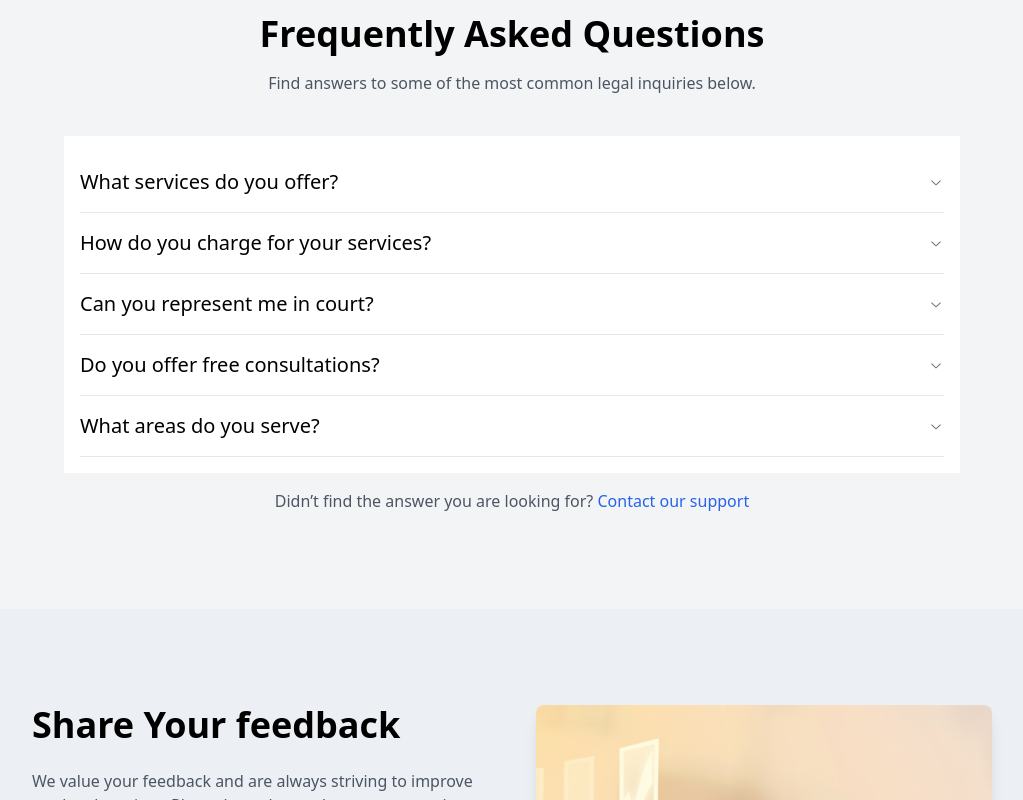
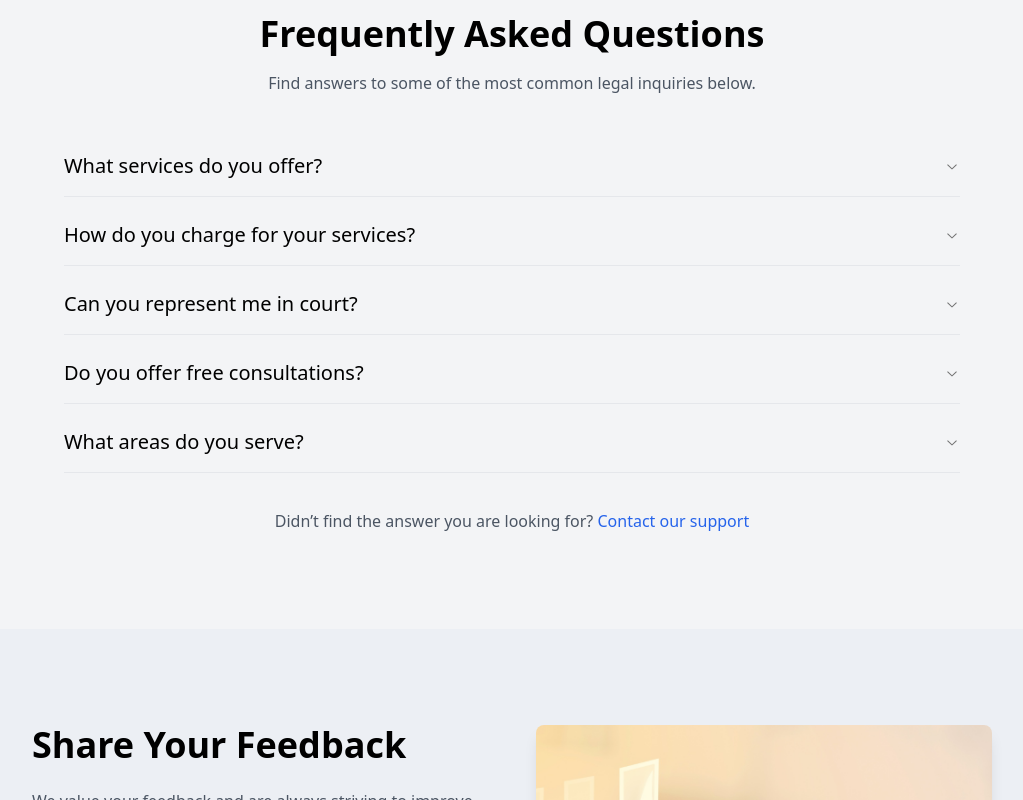
Before and after one commit to bhanudova02/lawyer-portfolio, a React (Vite) app: page / in a window 1280 px wide. Shown: the part 3320-4120 px from the top of the page, without its empty margins (128-1151 px from the left). Built offline with nearby package versions, Linux system fonts and the light colour scheme.

Commit message:
all animation added

```diff
--- a/src/App.jsx
+++ b/src/App.jsx
@@ -39,7 +39,7 @@ function App() {
       <FAQ />
       <FeedBack />
       <ContactUs />
-      {/* <Footer /> */}
+      <Footer />
     </main>
   )
 }
--- a/src/components/ContactUs.jsx
+++ b/src/components/ContactUs.jsx
@@ -1,23 +1,48 @@
+import AOS from 'aos';
+import 'aos/dist/aos.css'; // Import AOS CSS
+
+// Initialize AOS
+AOS.init({ once: true });
+
 export function ContactUs() {
     return (
         <section className="py-10 bg-white sm:py-16 lg:py-24">
             <div className="w-[100%] md:w-[80%] lg:max-w-6xl mx-auto space-y-10">
                 <div className="px-4 mx-auto sm:px-6 lg:px-8 max-w-7xl">
-                    <div className="max-w-2xl mx-auto text-center">
-                        <h2 className="text-3xl font-bold leading-tight text-gray-900 sm:text-4xl lg:text-5xl">Contact Us</h2>
+                    <div
+                        data-aos="fade-up"
+                        data-aos-duration="1000"
+                        className="max-w-2xl mx-auto text-center"
+                    >
+                        <h2 className="text-3xl font-bold leading-tight text-gray-900 sm:text-4xl lg:text-5xl">
+                            Contact Us
+                        </h2>
                         <p className="max-w-2l mx-auto mt-4 text-base leading-relaxed text-gray-600">
                             If you have any questions or need legal assistance, please fill out the form below. Our team will get back to you as soon as possible to provide the support you need.
                         </p>
                     </div>
 
-                    <div className="max-w-5xl mx-auto mt-12 sm:mt-16">
+                    <div
+                        data-aos="fade-up"
+                        data-aos-duration="1000"
+                        className="max-w-5xl mx-auto mt-12 sm:mt-16"
+                    >
                         <div className="bg-white shadow-md rounded-xl overflow-hidden">
                             <div className="px-6 py-12 sm:p-12">
-                                <h3 className="text-3xl font-semibold text-center text-gray-900">Get in Touch</h3>
+                                <h3
+                                    data-aos="fade-up"
+                                    data-aos-duration="1000"
+                                    className="text-3xl font-semibold text-center text-gray-900"
+                                >
+                                    Get in Touch
+                                </h3>
 
                                 <form action="#" method="POST" className="mt-10">
                                     <div className="grid grid-cols-1 sm:grid-cols-2 gap-x-6 gap-y-4">
-                                        <div>
+                                        <div
+                                            data-aos="fade-up"
+                                            data-aos-duration="1000"
+                                        >
                                             <label htmlFor="name" className="text-base font-medium text-gray-900">Full Name</label>
                                             <div className="mt-2.5 relative">
                                                 <input
@@ -29,7 +54,11 @@ export function ContactUs() {
                                             </div>
                                         </div>
 
-                                        <div>
+                                        <div
+                                            data-aos="fade-up"
+                                            data-aos-delay="200"
+                                            data-aos-duration="1000"
+                                        >
                                             <label htmlFor="email" className="text-base font-medium text-gray-900">Email Address</label>
                                             <div className="mt-2.5 relative">
                                                 <input
@@ -41,7 +70,11 @@ export function ContactUs() {
                                             </div>
                                         </div>
 
-                                        <div>
+                                        <div
+                                            data-aos="fade-up"
+                                            data-aos-delay="400"
+                                            data-aos-duration="1000"
+                                        >
                                             <label htmlFor="phone" className="text-base font-medium text-gray-900">Phone Number</label>
                                             <div className="mt-2.5 relative">
                                                 <input
@@ -53,7 +86,11 @@ export function ContactUs() {
                                             </div>
                                         </div>
 
-                                        <div>
+                                        <div
+                                            data-aos="fade-up"
+                                            data-aos-delay="600"
+                                            data-aos-duration="1000"
+                                        >
                                             <label htmlFor="company" className="text-base font-medium text-gray-900">Company Name (if applicable)</label>
                                             <div className="mt-2.5 relative">
                                                 <input
@@ -80,6 +117,9 @@ export function ContactUs() {
                                         <div className="sm:col-span-2">
                                             <button
                                                 type="submit"
+                                                data-aos="fade-up"
+                                                data-aos-delay="800"
+                                                data-aos-duration="1000"
                                                 className="inline-flex items-center justify-center w-full px-6 py-4 text-base font-semibold text-white bg-blue-600 rounded-md shadow-md hover:bg-blue-700 focus:outline-none focus:ring-2 focus:ring-blue-600"
                                             >
                                                 Send Message
--- a/src/components/FAQ.jsx
+++ b/src/components/FAQ.jsx
@@ -1,56 +1,109 @@
-import {
-    Accordion,
-    AccordionContent,
-    AccordionItem,
-    AccordionTrigger,
-} from "@/components/ui/accordion"
+import { Accordion, AccordionContent, AccordionItem, AccordionTrigger } from "@/components/ui/accordion";
+import AOS from 'aos';
+import 'aos/dist/aos.css'; // Import AOS CSS
+
+// Initialize AOS
+AOS.init({ once: true });
 
 export function FAQ() {
     return (
         <section className="py-10 bg-gray-100 sm:py-16 lg:py-24">
-            <div className="w-[90%] md:w-[80%] lg:max-w-6xl mx-auto ">
-                <div className="max-w-2xl mx-auto text-center">
-                    <h2 className="text-3xl font-bold leading-tight text-black sm:text-4xl lg:text-4xl">Frequently Asked Questions</h2>
-                    <p className="max-w-xl mx-auto mt-4 text-base leading-relaxed text-gray-600">Find answers to some of the most common legal inquiries below.</p>
+            <div className="w-[90%] md:w-[80%] lg:max-w-6xl mx-auto">
+                <div
+                    data-aos="fade-up"
+                    data-aos-duration="1000"
+                    className="max-w-2xl mx-auto text-center"
+                >
+                    <h2 className="text-3xl font-bold leading-tight text-black sm:text-4xl lg:text-4xl">
+                        Frequently Asked Questions
+                    </h2>
+                    <p
+                        data-aos="fade-up"
+                        data-aos-delay="200"
+                        data-aos-duration="1000"
+                        className="max-w-xl mx-auto mt-4 text-base leading-relaxed text-gray-600"
+                    >
+                        Find answers to some of the most common legal inquiries below.
+                    </p>
                 </div>
-                <div className="max-w-4xl mx-auto mt-8 space-y-4 md:mt-10">
-                    <div className="transition-all duration-200 bg-white  cursor-pointer hover:bg-gray-50">
-                        <Accordion type="single" collapsible className="p-4 ">
+                <div
+                    data-aos="fade-up"
+                    data-aos-delay="400"
+                    data-aos-duration="1000"
+                    className="max-w-4xl mx-auto mt-8 space-y-4 md:mt-10"
+                >
+                    <Accordion type="single" collapsible className="space-y-2">
                         <AccordionItem value="item-1">
-                                <AccordionTrigger className="text-xl text-start">What services do you offer?</AccordionTrigger>
+                            <AccordionTrigger
+                                data-aos="fade-right"
+                                data-aos-delay="500"
+                                className="text-xl text-start"
+                            >
+                                What services do you offer?
+                            </AccordionTrigger>
                             <AccordionContent>
                                 We specialize in various legal services including corporate law, family law, criminal defense, and real estate law.
                             </AccordionContent>
                         </AccordionItem>
                         <AccordionItem value="item-2">
-                                <AccordionTrigger className="text-xl text-start">How do you charge for your services?</AccordionTrigger>
+                            <AccordionTrigger
+                                data-aos="fade-right"
+                                data-aos-delay="600"
+                                className="text-xl text-start"
+                            >
+                                How do you charge for your services?
+                            </AccordionTrigger>
                             <AccordionContent>
                                 Our fees are structured based on the complexity of the case. We offer both hourly rates and flat fees, depending on the service.
                             </AccordionContent>
                         </AccordionItem>
                         <AccordionItem value="item-3">
-                                <AccordionTrigger className="text-xl text-start">Can you represent me in court?</AccordionTrigger>
+                            <AccordionTrigger
+                                data-aos="fade-right"
+                                data-aos-delay="700"
+                                className="text-xl text-start"
+                            >
+                                Can you represent me in court?
+                            </AccordionTrigger>
                             <AccordionContent>
                                 Yes, our experienced attorneys are fully equipped to represent clients in both civil and criminal court proceedings.
                             </AccordionContent>
                         </AccordionItem>
                         <AccordionItem value="item-4">
-                                <AccordionTrigger className="text-xl text-start">Do you offer free consultations?</AccordionTrigger>
+                            <AccordionTrigger
+                                data-aos="fade-right"
+                                data-aos-delay="800"
+                                className="text-xl text-start"
+                            >
+                                Do you offer free consultations?
+                            </AccordionTrigger>
                             <AccordionContent>
                                 We offer a free initial consultation to discuss your legal needs and determine how we can best assist you.
                             </AccordionContent>
                         </AccordionItem>
                         <AccordionItem value="item-5">
-                                <AccordionTrigger className="text-xl text-start">What areas do you serve?</AccordionTrigger>
+                            <AccordionTrigger
+                                data-aos="fade-right"
+                                data-aos-delay="900"
+                                className="text-xl text-start"
+                            >
+                                What areas do you serve?
+                            </AccordionTrigger>
                             <AccordionContent>
                                 We serve clients across the region, with a focus on [Your Location/City]. We are also available for remote consultations.
                             </AccordionContent>
                         </AccordionItem>
                     </Accordion>
                 </div>
-                    <p className="text-center text-gray-600 textbase mt-9">Didn’t find the answer you are looking for? <a href="#" title="" className="font-medium text-blue-600 transition-all duration-200 hover:text-blue-700 focus:text-blue-700 hover:underline">Contact our support</a></p>
-                </div>
+                <p
+                    data-aos="fade-up"
+                    data-aos-delay="1000"
+                    data-aos-duration="1000"
+                    className="text-center text-gray-600 text-base mt-9"
+                >
+                    Didn’t find the answer you are looking for? <a href="#" title="" className="font-medium text-blue-600 transition-all duration-200 hover:text-blue-700 focus:text-blue-700 hover:underline">Contact our support</a>
+                </p>
             </div>
         </section>
-    )
+    );
 }
--- a/src/components/FeedBack.jsx
+++ b/src/components/FeedBack.jsx
@@ -1,19 +1,38 @@
+import AOS from 'aos';
+import 'aos/dist/aos.css'; // Import AOS CSS
+
+// Initialize AOS
+AOS.init({ once: true });
+
 export function FeedBack() {
     return (
         <section className="py-10 bg-[#ECEFF4] sm:py-16 lg:py-24">
             <div className="w-[90%] md:w-[80%] lg:max-w-6xl mx-auto space-y-10">
                 <div className="px-4 mx-auto sm:px-6 lg:px-8 max-w-7xl">
                     <div className="grid lg:grid-cols-2 grid-cols-1 gap-12">
-                        <div className="space-y-6">
+                        <div
+                            data-aos="fade-up"
+                            data-aos-duration="1000"
+                            className="space-y-6"
+                        >
                             <h2 className="text-3xl font-bold leading-tight text-black sm:text-3xl lg:text-4xl">
-                                Share Your feedback
+                                Share Your Feedback
                             </h2>
-                            <p className="text-base text-gray-600">
+                            <p
+                                data-aos="fade-up"
+                                data-aos-delay="200"
+                                data-aos-duration="1000"
+                                className="text-base text-gray-600"
+                            >
                                 We value your feedback and are always striving to improve our legal services. Please let us know about your experience with our firm, and how we can better assist you in the future.
                             </p>
 
                             <form className="space-y-4">
-                                <div>
+                                <div
+                                    data-aos="fade-up"
+                                    data-aos-delay="400"
+                                    data-aos-duration="1000"
+                                >
                                     <label htmlFor="email" className="block text-sm font-medium text-gray-700">
                                         Email Address
                                     </label>
@@ -25,7 +44,11 @@ export function FeedBack() {
                                     />
                                 </div>
 
-                                <div>
+                                <div
+                                    data-aos="fade-up"
+                                    data-aos-delay="500"
+                                    data-aos-duration="1000"
+                                >
                                     <label htmlFor="feedback" className="block text-sm font-medium text-gray-700">
                                         Feedback
                                     </label>
@@ -39,6 +62,9 @@ export function FeedBack() {
 
                                 <button
                                     type="submit"
+                                    data-aos="zoom-in"
+                                    data-aos-delay="600"
+                                    data-aos-duration="1000"
                                     className="inline-flex items-center justify-center px-8 py-4 font-semibold text-white transition-all duration-200 bg-blue-600 rounded-md hover:bg-blue-700 focus:bg-blue-700"
                                 >
                                     Submit Feedback
@@ -46,7 +72,11 @@ export function FeedBack() {
                             </form>
                         </div>
 
-                        <div className="relative">
+                        <div
+                            data-aos="zoom-in"
+                            data-aos-duration="1000"
+                            className="relative"
+                        >
                             <img
                                 src="/feedback.jpg"
                                 alt="Legal Feedback"
--- a/src/components/Services.jsx
+++ b/src/components/Services.jsx
@@ -1,45 +1,50 @@
-import { Button } from "@/components/ui/button"
+import { Button } from "@/components/ui/button";
+import AOS from 'aos';
+import 'aos/dist/aos.css'; // Import AOS CSS
+
+// Initialize AOS
+AOS.init({ once: true });
 
 export function Services() {
     return (
         <div className="bg-gradient-to-r from-teal-500 via-cyan-600 to-blue-500 py-20">
             <div className="w-[90%] md:w-[80%] lg:max-w-6xl mx-auto">
 
-                <div className="mb-10 space-y-3">
+                <div className="mb-10 space-y-3" data-aos="fade-up" data-aos-duration="1000">
                     <h1 className="text-3xl md:text-4xl font-bold text-center text-white">Our Legal Services</h1>
                     <p className="text-lg font-medium text-gray-200 text-center leading-relaxed">
                         Our legal team offers personalized consultation, expert litigation, meticulous contract drafting, and thorough legal research. We ensure that your legal needs are met with clarity, precision, and unwavering dedication, empowering you to make informed decisions and safeguard your interests.
                     </p>
                 </div>
 
-                <h2 className="text-2xl md:text-3xl font-bold text-center mt-10 text-white">Get in Touch</h2>
-                <p className="text-center text-gray-200 mb-12">
+                <h2 className="text-2xl md:text-3xl font-bold text-center mt-10 text-white" data-aos="fade-up" data-aos-duration="1000">Get in Touch</h2>
+                <p className="text-center text-gray-200 mb-12" data-aos="fade-up" data-aos-delay="200" data-aos-duration="1000">
                     If you need legal assistance, please fill out the form below, and we'll get back to you promptly.
                 </p>
 
                 <div className="grid grid-cols-1 md:grid-cols-2 gap-6 mb-8">
-                    <div className="relative">
+                    <div className="relative" data-aos="fade-up" data-aos-delay="300" data-aos-duration="1000">
                         <input
                             type="email"
                             placeholder="Enter Your Email"
                             className="block w-full px-4 py-3 text-gray-700 placeholder-gray-500 bg-white border border-gray-300 rounded-lg focus:outline-none focus:ring-2 focus:ring-teal-400 focus:border-transparent"
                         />
                     </div>
-                    <div className="relative">
+                    <div className="relative" data-aos="fade-up" data-aos-delay="400" data-aos-duration="1000">
                         <input
                             type="text"
                             placeholder="Enter Your Name"
                             className="block w-full px-4 py-3 text-gray-700 placeholder-gray-500 bg-white border border-gray-300 rounded-lg focus:outline-none focus:ring-2 focus:ring-teal-400 focus:border-transparent"
                         />
                     </div>
-                    <div className="relative">
+                    <div className="relative" data-aos="fade-up" data-aos-delay="500" data-aos-duration="1000">
                         <input
                             type="text"
                             placeholder="Enter Organization"
                             className="block w-full px-4 py-3 text-gray-700 placeholder-gray-500 bg-white border border-gray-300 rounded-lg focus:outline-none focus:ring-2 focus:ring-teal-400 focus:border-transparent"
                         />
                     </div>
-                    <div className="relative">
+                    <div className="relative" data-aos="fade-up" data-aos-delay="600" data-aos-duration="1000">
                         <input
                             type="text"
                             placeholder="Enter Your Mobile"
@@ -48,7 +53,7 @@ export function Services() {
                     </div>
                 </div>
 
-                <div className="relative mb-6">
+                <div className="relative mb-6" data-aos="fade-up" data-aos-delay="700" data-aos-duration="1000">
                     <input
                         type="text"
                         placeholder="Enter Type Of Legal Service"
@@ -56,7 +61,7 @@ export function Services() {
                     />
                 </div>
 
-                <div className="relative mb-6">
+                <div className="relative mb-6" data-aos="fade-up" data-aos-delay="800" data-aos-duration="1000">
                     <select className="block w-full px-4 py-3 text-gray-700 bg-white border border-gray-300 rounded-lg focus:outline-none focus:ring-2 focus:ring-teal-400 focus:border-transparent">
                         <option>Select a Service</option>
                         <option>Consultation</option>
@@ -66,7 +71,7 @@ export function Services() {
                     </select>
                 </div>
 
-                <div className="relative mb-6">
+                <div className="relative mb-6" data-aos="fade-up" data-aos-delay="900" data-aos-duration="1000">
                     <textarea
                         rows="6"
                         placeholder="Describe Your Legal Issue"
@@ -74,14 +79,14 @@ export function Services() {
                     />
                 </div>
 
-                <div className="relative mb-6">
+                <div className="relative mb-6" data-aos="fade-up" data-aos-delay="1000" data-aos-duration="1000">
                     <input
                         type="file"
                         className="block w-full px-4 py-3 text-gray-700 bg-white border border-gray-300 rounded-lg focus:outline-none focus:ring-2 focus:ring-teal-400 focus:border-transparent"
                     />
                 </div>
 
-                <div className="text-center w-full">
+                <div className="text-center w-full" data-aos="fade-up" data-aos-delay="1100">
                     <Button className="bg-white w-full text-black text-lg py-6 px-6 rounded-lg hover:bg-green-300 uppercase border-2 border-teal-600 transition duration-300">
                         Submit
                     </Button>
```
Also changed, not shown: src/components/Footer.jsx (+6 -13 lines). Lines whose indentation alone changed are shown as unchanged.
